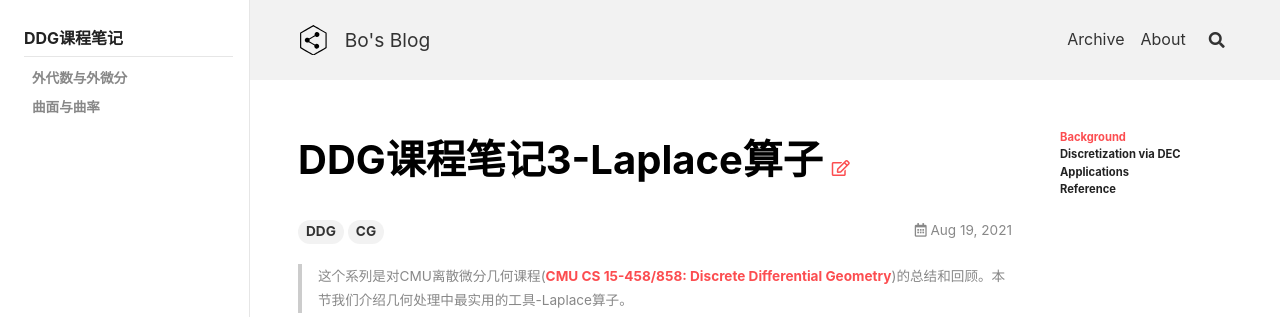
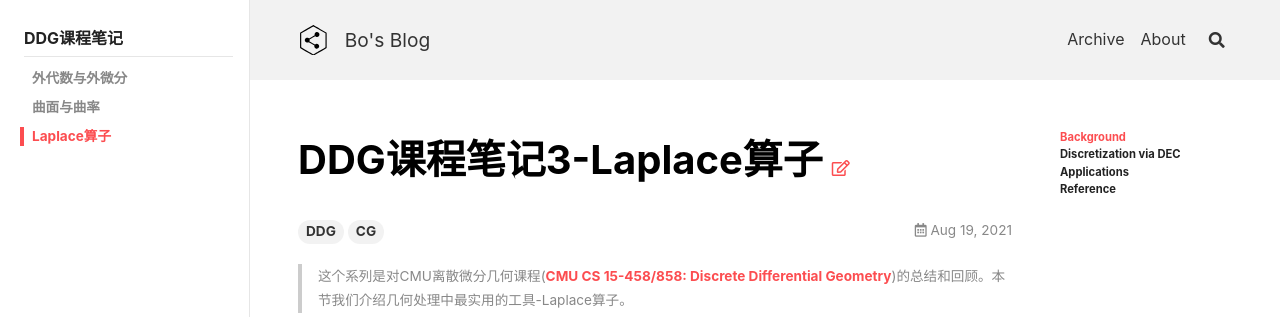
Before and after one commit to peng00bo00/peng00bo00_previous_blog, a Jekyll site: the page built from _posts/2021-08-19-DDG-NOTES-3.md, in a window 1280 px wide. Shown: the top 317 px of the page. Built offline with Jekyll 4.4.1, drawn with Linux system fonts in a browser that asks for light colours; nearby versions of some CDN libraries.

Commit message:
Update navigation.yml

```diff
--- a/_data/navigation.yml
+++ b/_data/navigation.yml
@@ -57,3 +57,6 @@ DDG:
 
       - title: 曲面与曲率
         url: /2021/08/17/DDG-NOTES-2.html
+
+      - title: Laplace算子
+        url: /2021/08/19/DDG-NOTES-3.html
```
